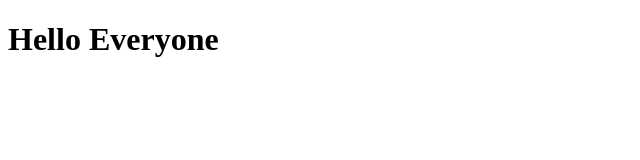
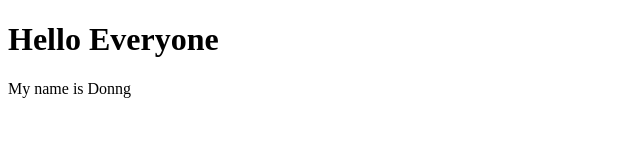
Before and after one commit to dstechstop-97/dong.coder.97, a plain HTML site: page index.html in a window 1280 px wide. Shown: the whole page, without its empty margins (0-640 px from the left). Drawn offline with Linux system fonts and the light colour scheme.

Commit message:
Update index.html
Demo file

```diff
--- a/index.html
+++ b/index.html
@@ -8,5 +8,6 @@
 </head>
 <body>
     <h1>Hello Everyone</h1>
+    <p>My name is Donng</p>
 </body>
 </html>
```
